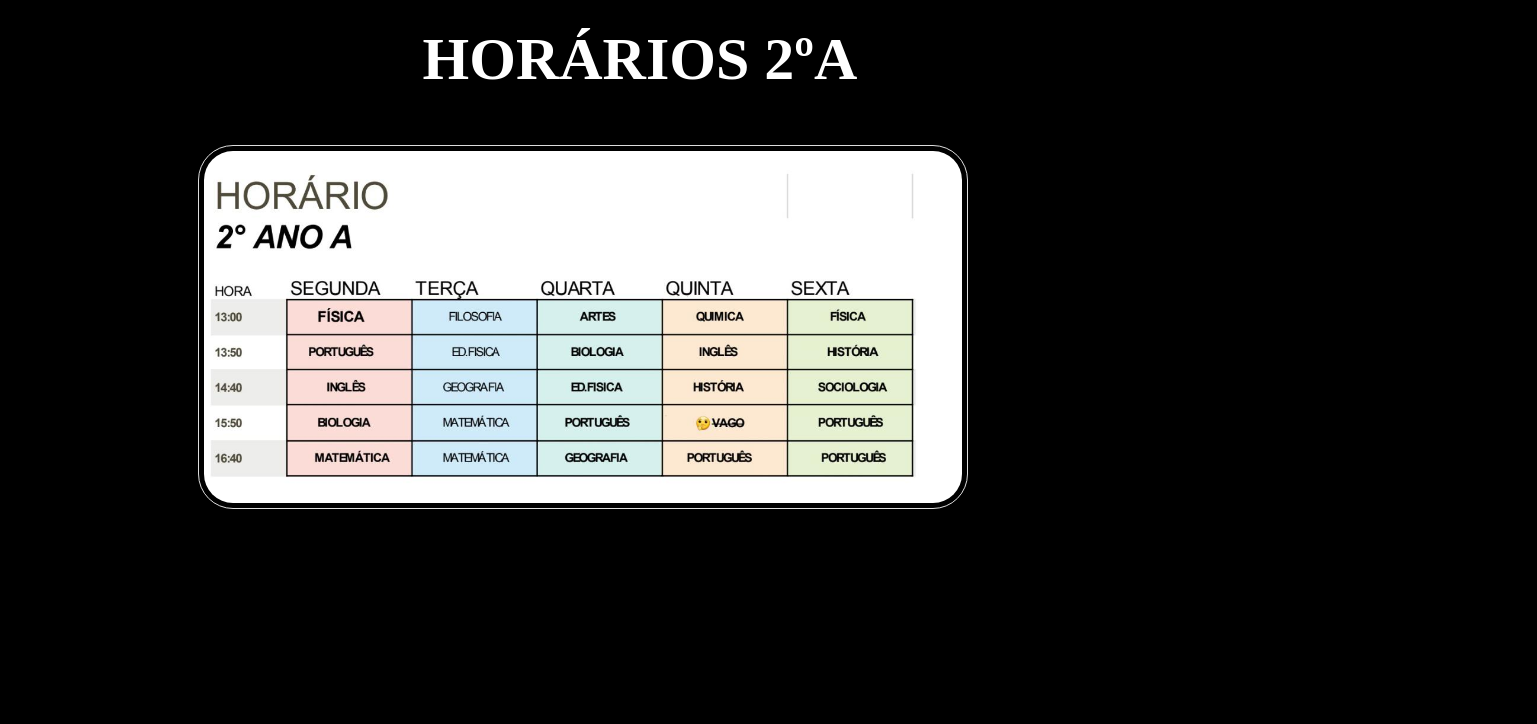
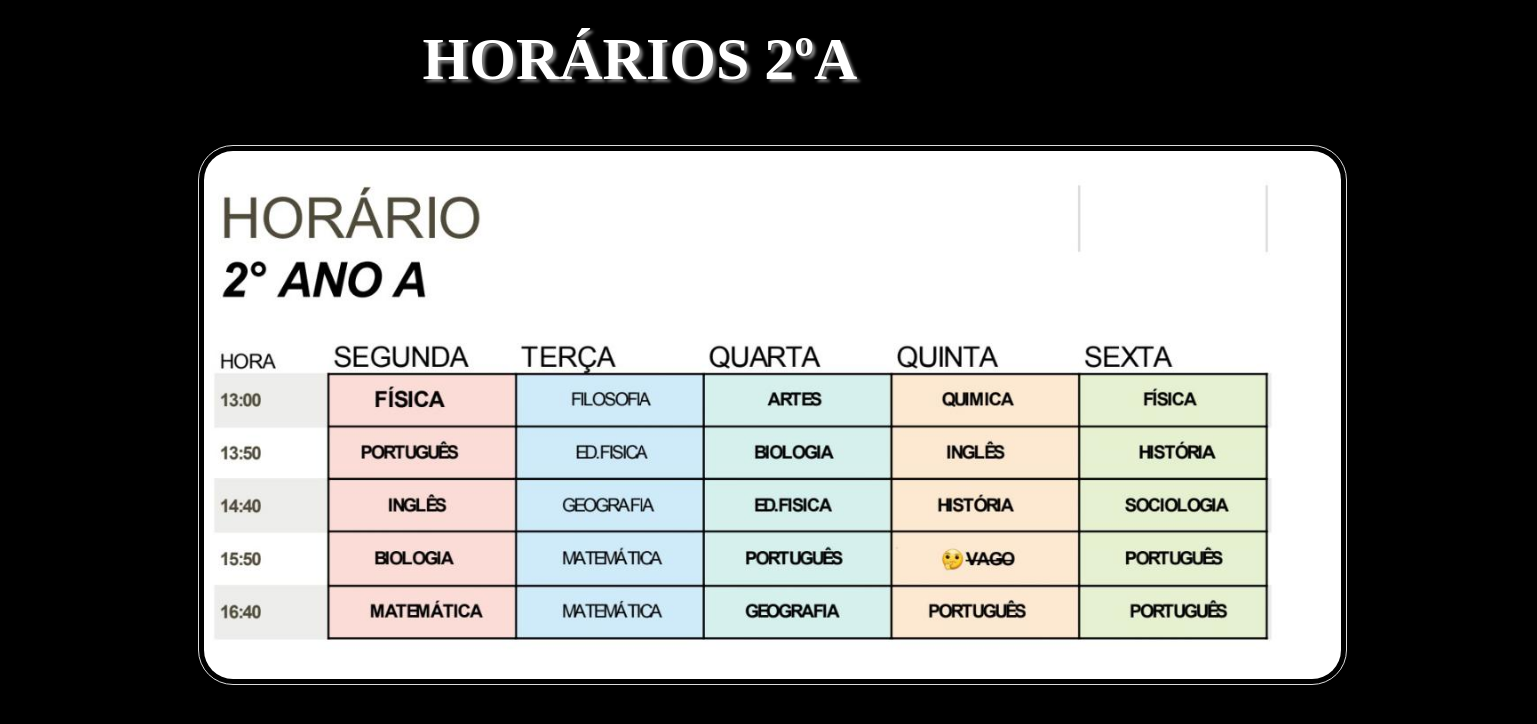
Before and after one commit to mike90s15/17demarco, a plain HTML site: page horario/horarios.html in a window 1280 px wide. Shown: the whole page, 1537 px wide, since content can reach past the window. Drawn offline with Linux system fonts and the light colour scheme.

Commit message:
Update horarios.html

```diff
--- a/horario/horarios.html
+++ b/horario/horarios.html
@@ -13,7 +13,7 @@
   border-radius:35px;
   padding:5px;
   height:90%;
-  width:60%;
+  width:90%;
   margin:2% 15% 2% 15%;
   }
   h1
@@ -21,7 +21,7 @@
   color:#fff;
   font-family:Ariel;
   font-size:60px;
-  text-shadow:3px 3px 3px black;
+  text-shadow:3px 3px 3px Grey;
   text-align:center;
   width:90%;
   margin:2% auto 2% auto;
```
